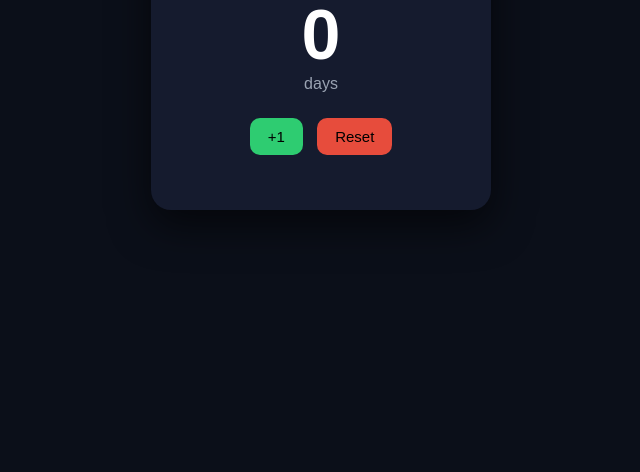
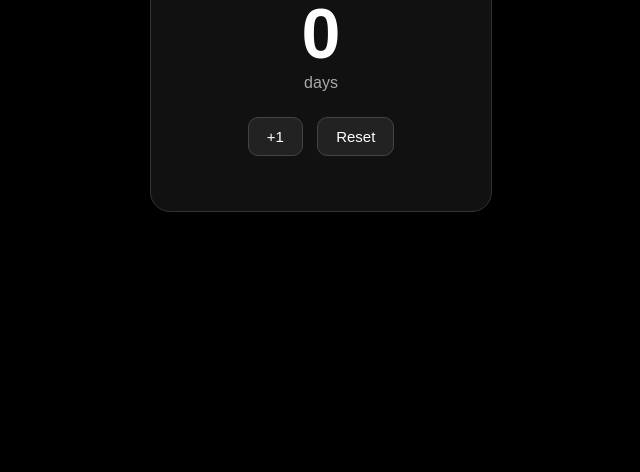
Before and after one commit to gxmeroo/discipline-streak, a plain HTML site: page index.html in a window 1280 px wide. Shown: the part 344-816 px from the top of the page, without its empty margins (319-959 px from the left). Drawn offline with Linux system fonts and the light colour scheme.

Commit message:
Update index.html

```diff
--- a/index.html
+++ b/index.html
@@ -8,21 +8,22 @@
 
 body{
     font-family: Arial;
-    background:#0b0f19;
+    background:#000;
     display:flex;
     justify-content:center;
     align-items:center;
     height:100vh;
-    color:white;
+    color:#fff;
 }
 
 .card{
-    background:#151b2e;
+    background:#111;
     padding:40px;
     border-radius:20px;
     text-align:center;
     width:260px;
-    box-shadow:0 15px 40px rgba(0,0,0,0.6);
+    border:1px solid #333;
+    box-shadow:0 15px 40px rgba(0,0,0,0.8);
 }
 
 .title{
@@ -36,25 +37,23 @@ body{
 }
 
 .label{
-    color:#9aa3b2;
+    color:#aaa;
     margin-bottom:20px;
 }
 
 button{
-    border:none;
+    border:1px solid #444;
     padding:10px 18px;
     margin:5px;
     border-radius:10px;
     font-size:15px;
     cursor:pointer;
+    background:#222;
+    color:white;
 }
 
-.add{
-    background:#2ecc71;
-}
-
-.reset{
-    background:#e74c3c;
+button:hover{
+    background:#333;
 }
 
 button:disabled{
@@ -65,7 +64,7 @@ button:disabled{
 .message{
     margin-top:10px;
     font-size:13px;
-    color:#f39c12;
+    color:#ccc;
 }
 
 </style>
@@ -75,13 +74,13 @@ button:disabled{
 
 <div class="card">
 
-<div class="title">🔥 Execution Streak</div>
+<div class="title">Execution Streak</div>
 
 <div class="streak" id="counter">0</div>
 <div class="label">days</div>
 
-<button id="addBtn" class="add" onclick="add()">+1</button>
-<button class="reset" onclick="reset()">Reset</button>
+<button id="addBtn" onclick="add()">+1</button>
+<button onclick="reset()">Reset</button>
 
 <div class="message" id="message"></div>
 
@@ -98,7 +97,7 @@ document.getElementById("counter").innerText = streak;
 
 if(lastDate === today){
     document.getElementById("addBtn").disabled = true;
-    document.getElementById("message").innerText = "✅ Déjà validé aujourd'hui. Reviens demain.";
+    document.getElementById("message").innerText = "Déjà validé aujourd'hui. Reviens demain.";
 }
 
 function add(){
@@ -116,7 +115,7 @@ function add(){
 
     document.getElementById("addBtn").disabled = true;
 
-    document.getElementById("message").innerText = "🔥 Journée validée !";
+    document.getElementById("message").innerText = "Journée validée";
 }
 
 function reset(){
```
